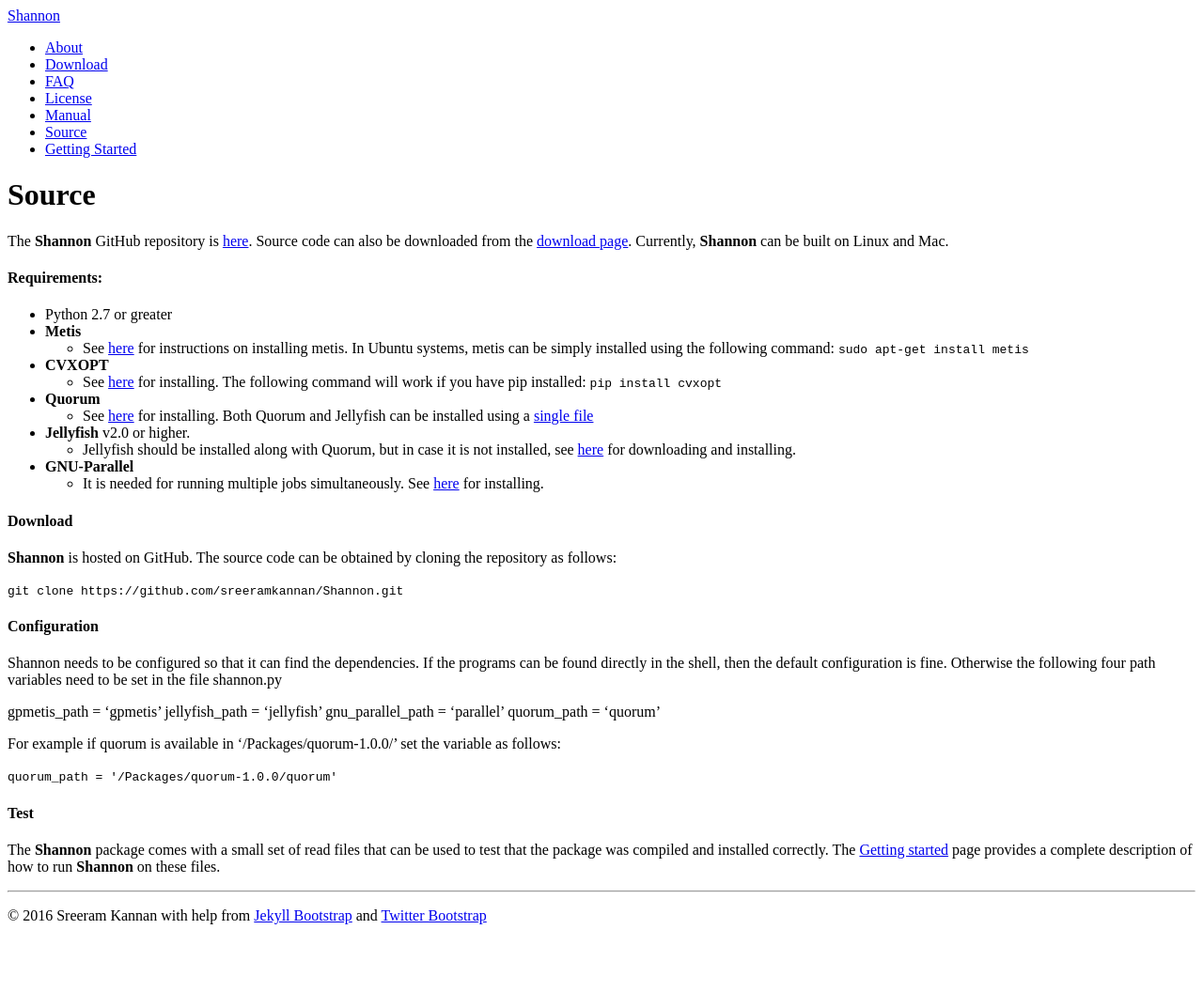
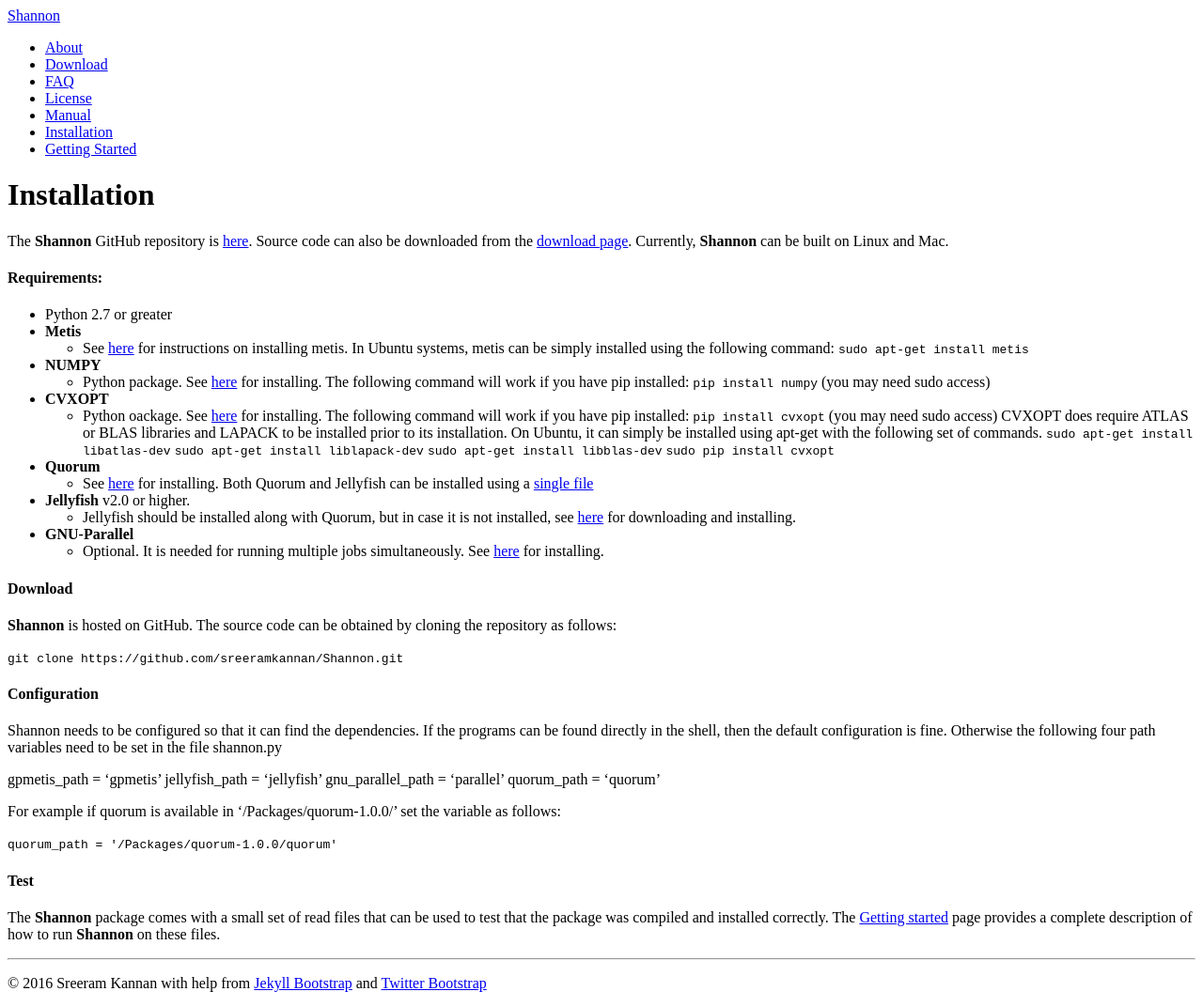
Before and after one commit to sreeramkannan/Shannon, a Jekyll site: the page built from source.md, in a window 1280 px wide. Shown: the whole page at 94% size. Built offline with Jekyll 4.4.1, drawn with Linux system fonts in a browser that asks for light colours; before the commit the page ends 1000 px from its top, so only the background shows below that.

```diff
--- a/_config.yml
+++ b/_config.yml
@@ -3,7 +3,7 @@
 permalink: /:categories/:year/:month/:day/:title
 
 exclude: [".rvmrc", ".rbenv-version", "README.md", "Rakefile", "changelog.md"]
-highlighter: pygments
+highlighter: rouge
 
 # Themes are encouraged to use these universal variables
 # so be sure to set them if your theme uses them.
--- a/source.md
+++ b/source.md
@@ -1,6 +1,6 @@
 ---
 layout: page
-title: "Source"
+title: "Installation"
 description: ""
 group: navigation
 ---
@@ -23,15 +23,24 @@
 - __Metis__
     - See [here](http://glaros.dtc.umn.edu/gkhome/metis/metis/download) for instructions on installing metis. In Ubuntu systems, metis can be simply installed using the following command:
     `sudo apt-get install metis`
+- __NUMPY__
+    - Python package. See [here](http://docs.scipy.org/doc/numpy-1.10.1/user/install.html) for installing. The following command will work if you have pip installed:
+    `pip install numpy`  (you may need sudo access)
 - __CVXOPT__
-    - See [here](http://cvxopt.org/install/index.html) for installing. The following command will work if you have pip installed:
-    `pip install cvxopt`
+    - Python oackage. See [here](http://cvxopt.org/install/index.html) for installing. The following command will work if you have pip installed:
+    `pip install cvxopt`  (you may need sudo access)
+    CVXOPT does require ATLAS or BLAS libraries and LAPACK to be installed prior to its installation. On Ubuntu, it can simply be installed using apt-get with the following set of commands.
+    `sudo apt-get install libatlas-dev`
+    `sudo apt-get install liblapack-dev`
+    `sudo apt-get install libblas-dev`
+    `sudo pip install cvxopt`
 - __Quorum__
     - See [here](http://www.genome.umd.edu/quorum.html) for installing. Both Quorum and Jellyfish can be installed using a [single file](ftp://ftp.genome.umd.edu/pub/QuorUM/quorum_easy_install)
 - __Jellyfish__ v2.0 or higher.
     - Jellyfish should be installed along with Quorum, but in case it is not installed, see [here](http://www.genome.umd.edu/jellyfish.html) for downloading and installing.
 - __GNU-Parallel__
-	- It is needed for running multiple jobs simultaneously. See [here](https://www.gnu.org/software/parallel/) for installing.
+	- Optional. It is needed for running multiple jobs simultaneously. See [here](https://www.gnu.org/software/parallel/) for installing.
+
 
 #### Download
 
```
Also changed, not shown: about.md (+5 -0 lines).
